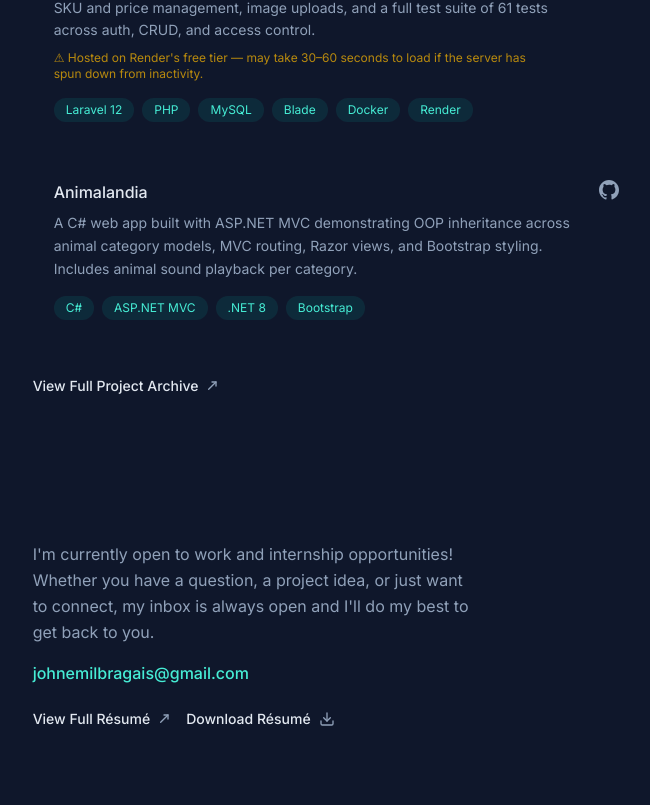
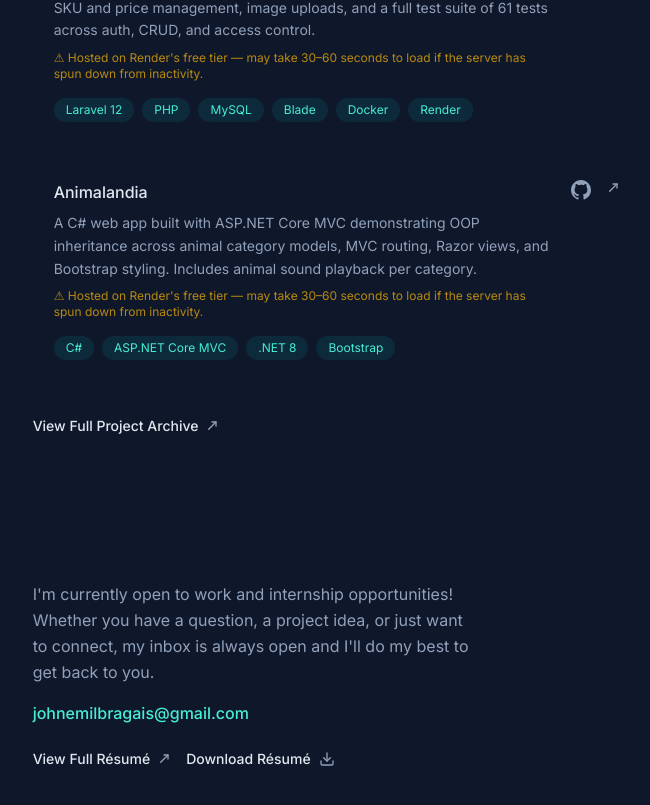
Before and after one commit to EmilB107/Portfolio, a Next.js app: page / in a window 1280 px wide. Shown: the part 1680-2485 px from the top of the page, without its empty margins (592-1242 px from the left). Built offline with nearby package versions, Linux system fonts and the light colour scheme.

Commit message:
feat: update Animalandia with live URL, Render note, and ASP.NET Core MVC/.NET 8 badges

```diff
--- a/app/archive/page.tsx
+++ b/app/archive/page.tsx
@@ -69,10 +69,11 @@ const projects: ArchiveProject[] = [
     name: "Animalandia",
     year: "2025",
     description:
-      "A C# web app built with ASP.NET MVC demonstrating OOP inheritance across animal category models, MVC routing, Razor views, and Bootstrap styling. Includes animal sound playback per category.",
-    tech: ["C#", "ASP.NET MVC", ".NET 8", "Bootstrap"],
+      "A C# web app built with ASP.NET Core MVC demonstrating OOP inheritance across animal category models, MVC routing, Razor views, and Bootstrap styling. Includes animal sound playback per category.",
+    note: "Hosted on Render's free tier — may take 30–60 seconds to load if the server has spun down from inactivity.",
+    tech: ["C#", "ASP.NET Core MVC", ".NET 8", "Bootstrap"],
     github: "https://github.com/EmilB107/Animalandia",
-    live: null,
+    live: "https://animalandia.onrender.com/",
     desktop: "/assets/imgs/animalandia.onrender.com_(XX-Large).png",
     mobile: "/assets/imgs/animalandia.onrender.com_(Extra Small).png",
   },
--- a/components/Projects.tsx
+++ b/components/Projects.tsx
@@ -31,10 +31,11 @@ const projects: Project[] = [
   {
     name: "Animalandia",
     description:
-      "A C# web app built with ASP.NET MVC demonstrating OOP inheritance across animal category models, MVC routing, Razor views, and Bootstrap styling. Includes animal sound playback per category.",
-    tech: ["C#", "ASP.NET MVC", ".NET 8", "Bootstrap"],
+      "A C# web app built with ASP.NET Core MVC demonstrating OOP inheritance across animal category models, MVC routing, Razor views, and Bootstrap styling. Includes animal sound playback per category.",
+    note: "Hosted on Render's free tier — may take 30–60 seconds to load if the server has spun down from inactivity.",
+    tech: ["C#", "ASP.NET Core MVC", ".NET 8", "Bootstrap"],
     github: "https://github.com/EmilB107/Animalandia",
-    live: null,
+    live: "https://animalandia.onrender.com/",
   },
 ];
 
```
